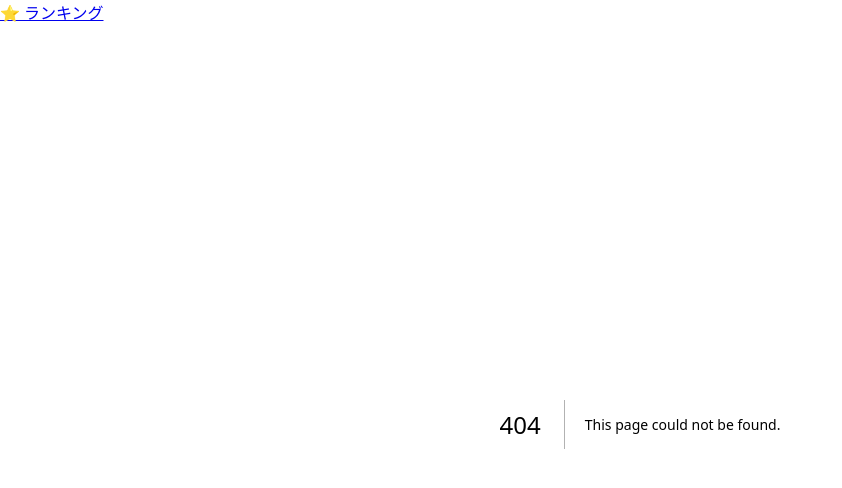
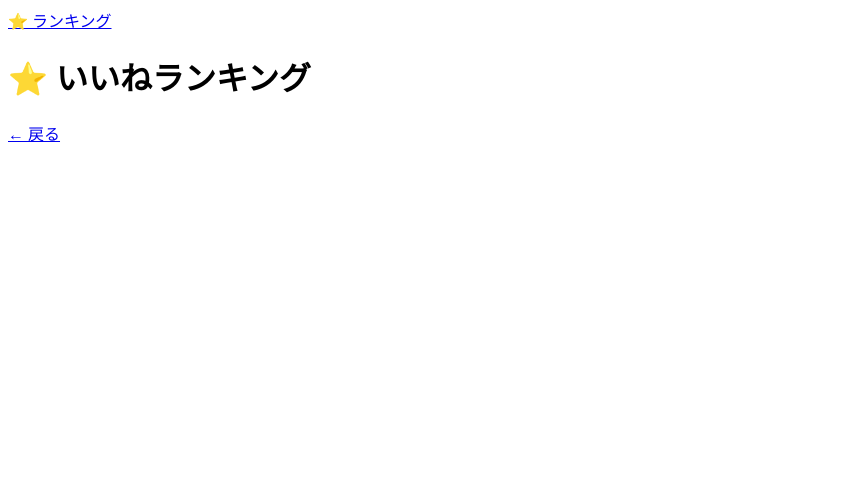
Before and after one commit to to9kuru/simple-sns, a Next.js app: page /app/ranking in a window 1280 px wide. Before the commit this address had no page. Shown: the top 488 px of the page, without its empty margins (0-842 px from the left). Built offline with nearby package versions, Linux system fonts and the light colour scheme.

Commit message:
Create page.js

```diff
--- /dev/null
+++ b/app/app/ranking/page.js
@@ -0,0 +1,31 @@
+"use client";
+import { useEffect, useState } from "react";
+
+
+export default function Ranking() {
+const [posts, setPosts] = useState([]);
+
+
+useEffect(() => {
+setPosts(JSON.parse(localStorage.getItem("posts") || "[]"));
+}, []);
+
+
+const top = [...posts].sort((a, b) => b.likes - a.likes);
+
+
+return (
+<main>
+<div className="glass">
+<h1>⭐ いいねランキング</h1>
+{top.map((p) => (
+<div key={p.id} style={{ marginBottom: 10 }}>
+<a href={`/post/${p.id}`}>{p.text}</a>
+<div>👍 {p.likes}</div>
+</div>
+))}
+</div>
+<a href="/" style={{ marginTop: 20, display: "block" }}>← 戻る</a>
+</main>
+);
+}
```
